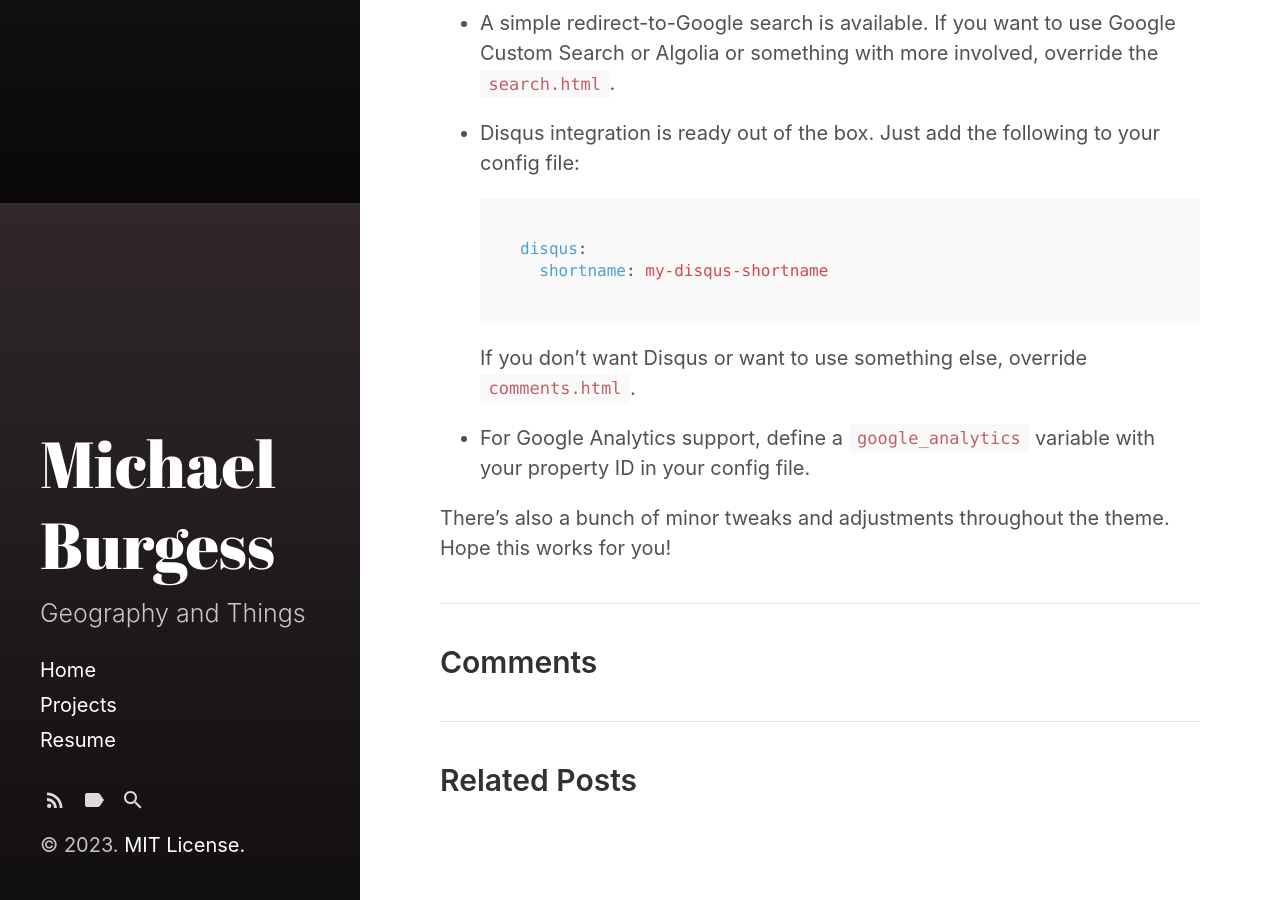
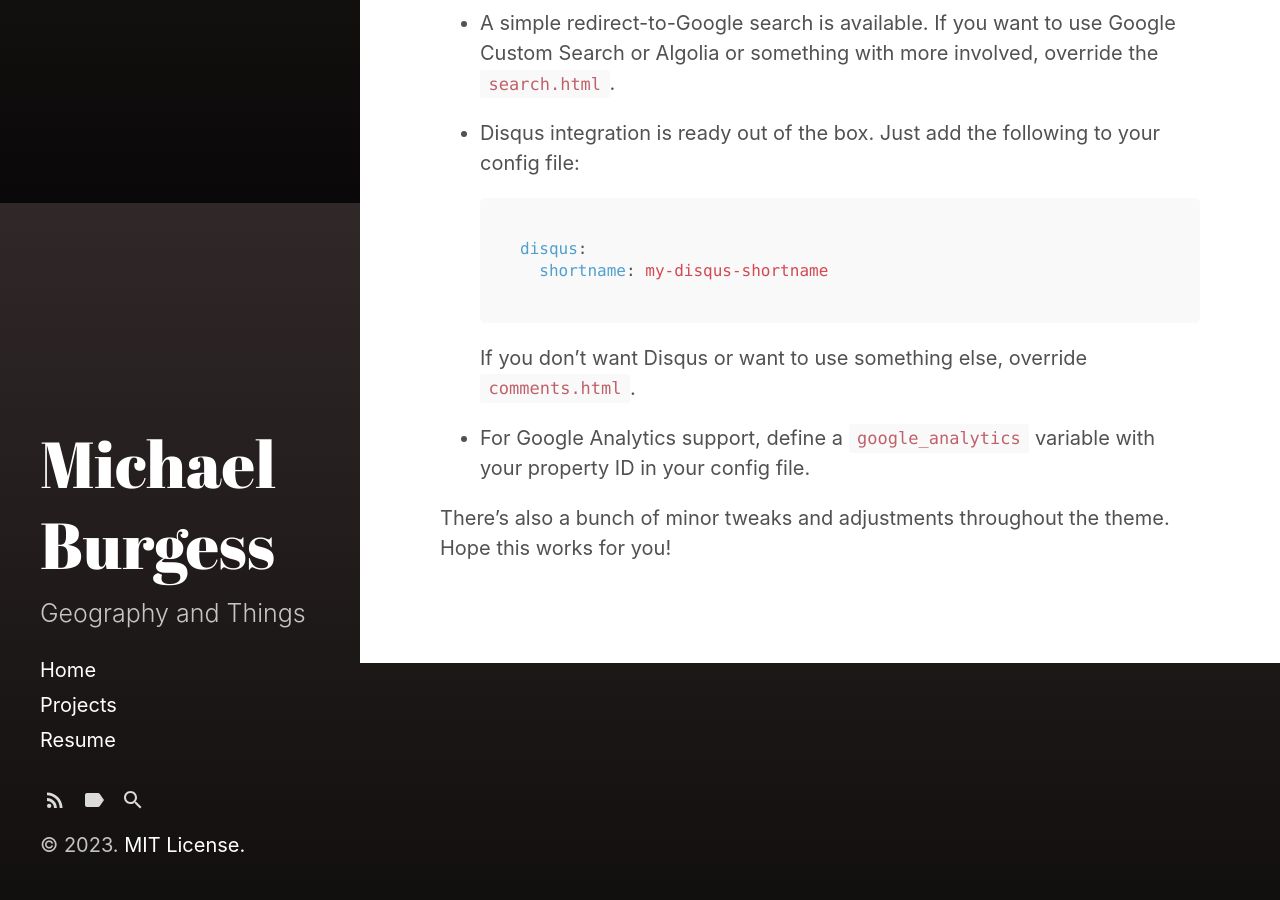
Before and after one commit to michaelkburgess/michaelkburgess.github.io, a Jekyll site: the page built from _posts/2017-06-01-hello-hydeout.md, in a window 1280 px wide and 900 px high, scrolled down 1597 px. Built offline with Jekyll 4.4.1, drawn with Linux system fonts in a browser that asks for light colours.

```diff
--- a/_layouts/post.html
+++ b/_layouts/post.html
@@ -13,6 +13,5 @@
     {% include post-tags.html post=page %}
   </div>
 
-  {% include comments.html %}
-  {% include related_posts.html %}
+
 </div>
```
